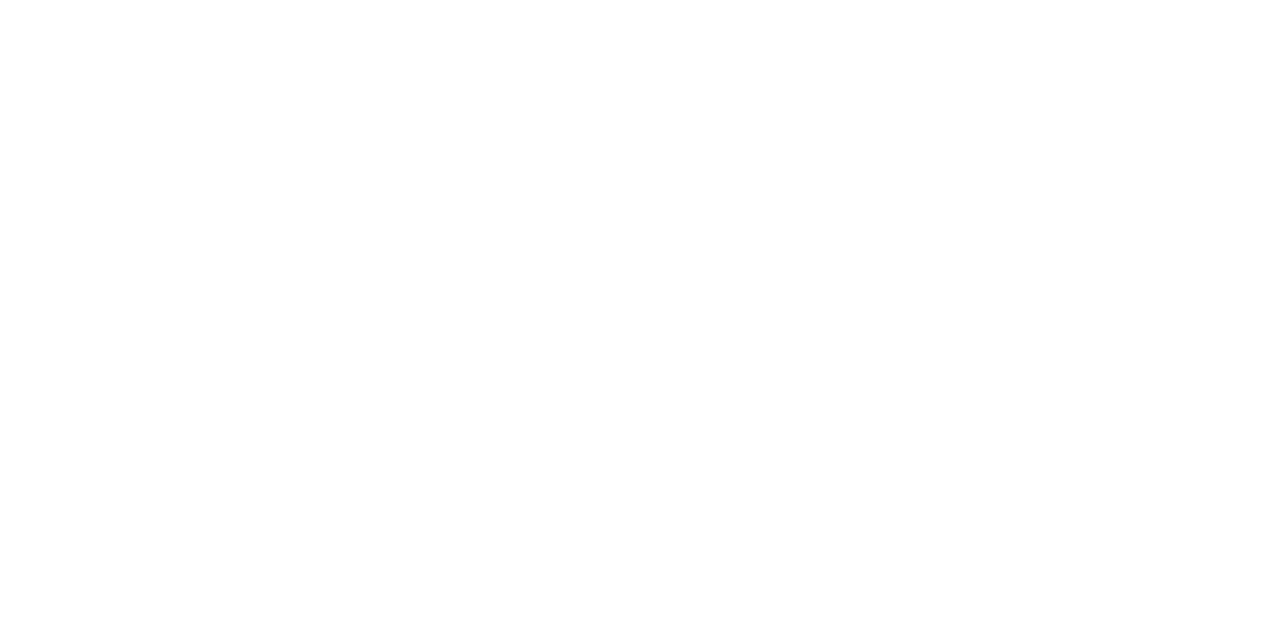
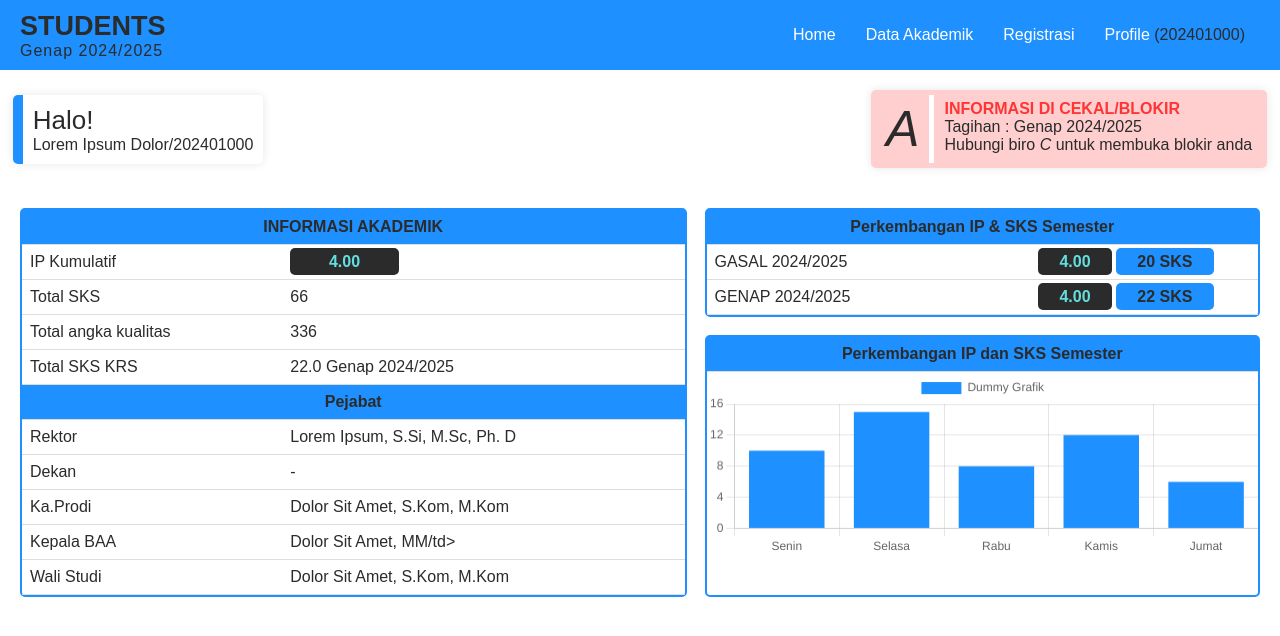
Before and after one commit to Ferddysdxcg/SIA-ssss, a plain HTML site: page dash.html in a window 1280 px wide. Drawn offline with nearby package versions, Linux system fonts and the light colour scheme.

Commit message:
dashboad utama

```diff
--- a/dash.html
+++ b/dash.html
@@ -0,0 +1,436 @@
+<!DOCTYPE html>
+<html lang="en">
+
+<head>
+    <meta charset="UTF-8">
+    <meta name="viewport" content="width=device-width, initial-scale=1.0">
+    <title>SIA - BERANDA</title>
+    <!-- <link rel="stylesheet" href="style.css"> -->
+
+    <style>
+        * {
+            box-sizing: border-box;
+            margin: 0;
+            padding: 0;
+        }
+
+        :root {
+            --primary: #1e90ff;
+            --primary-dark: #1c7ed6;
+            --bg-dark: #2b2b2b;
+            --text-light: #ffffff;
+            --muted: #cccccc;
+            --accent: #64dfdf;
+            --alert: #ffcece;
+        }
+
+        body {
+            font-family: 'Montserrat', 'Poppins', sans-serif;
+            background-color: var(--text-light);
+            color: var(--bg-dark);
+        }
+
+        html {
+            scroll-behavior: smooth;
+        }
+
+        ::selection {
+            background: var(--accent);
+            color: var(--bg-dark);
+        }
+
+        nav {
+            display: flex;
+            justify-content: space-between;
+            align-items: center;
+            background-color: var(--primary);
+            color: var(--text-light);
+            position: fixed;
+            width: 100%;
+            height: 70px;
+            padding: 15px 20px;
+            top: 0;
+            left: 0;
+            z-index: 1000;
+            transition: background-color 0.3s ease;
+        }
+
+        a {
+            text-decoration: none;
+            color: var(--bg-dark);
+        }
+
+        nav .logo h1 {
+            font-size: 27px;
+            font-weight: bold;
+            color: var(--bg-dark);
+        }
+
+        nav .logo span {
+            letter-spacing: 1px;
+            color: var(--bg-dark);
+        }
+
+        nav ul {
+            list-style: none;
+            display: flex;
+        }
+
+        nav ul li {
+            margin: 0 15px;
+        }
+
+        nav ul li a,
+        .dropdown p {
+            color: var(--text-light);
+            text-decoration: none;
+            transition: color 0.3s ease;
+        }
+
+        .dropdown p:hover {
+            color: var(--bg-dark);
+        }
+
+        /* #TODO pas masuk dropdown color berubah */
+        .dropdown p:active {
+            color: var(--bg-dark);
+        }
+
+        nav ul li a:hover {
+            color: var(--bg-dark);
+        }
+
+        .dropdown {
+            position: relative;
+            display: inline-block;
+        }
+
+        .dropdown-content {
+            display: none;
+            position: absolute;
+            background-color: var(--text-light);
+            min-width: 160px;
+            box-shadow: 0px 8px 16px 0px rgba(0, 0, 0, 0.2);
+            z-index: 1;
+        }
+
+        .dropdown-content a {
+            color: var(--bg-dark);
+            padding: 12px 16px;
+            text-decoration: none;
+            display: block;
+        }
+
+        .dropdown-content a:hover {
+            background-color: var(--bg-dark);
+            color: var(--primary-dark);
+        }
+
+        .dropdown:hover .dropdown-content {
+            display: block;
+        }
+
+        p,
+        span {
+            color: #2b2b2b;
+        }
+
+        .dashboard {
+            margin: 90px 1% auto 1%;
+            height: auto;
+        }
+
+        .t {
+            display: flex;
+            justify-content: space-between;
+            align-items: center;
+
+        }
+
+        .label-bc {
+            border-left: 10px solid var(--primary);
+            /* #NOTE : warna border sesuai jurusan */
+            padding: 10px;
+            box-shadow: 0 0 10px rgba(0, 0, 0, 0.1);
+            border-radius: 5px;
+
+        }
+
+        .breadcrumb {
+            font-size: 26px;
+        }
+
+        .block-pay {
+            display: flex;
+            flex-direction: row;
+            background-color: var(--alert);
+            padding: 5px;
+            border-radius: 5px;
+            box-shadow: 0 0 10px rgba(0, 0, 0, 0.1);
+
+            /* flex-wrap: wrap; */
+        }
+
+        .logo-alert {
+            /* background-color: #1c7ed6; */
+            flex-grow: 1;
+            font-size: 50px;
+            padding: 5px 10px;
+            /* color: yellow; */
+        }
+
+        .block-text {
+            flex-grow: 5;
+            padding: 5px 10px;
+            border-left: 5px solid var(--text-light);
+        }
+
+        table {
+            border-collapse: collapse;
+            width: 100%;
+        }
+
+        th,
+        .div4 h4 {
+            padding: 8px;
+            text-align: center;
+            background-color: var(--primary);
+            border-bottom: 1px solid #ddd;
+        }
+
+        td {
+            padding: 8px;
+            text-align: left;
+            border-bottom: 1px solid #ddd;
+            margin: 15px;
+        }
+
+        /* .info {
+            margin: 10px;
+            padding: 10px;
+            display: flex;
+            align-items: center;
+            flex-direction: row;
+            gap: 10px;
+            flex-wrap: wrap;
+        }
+
+        .info-ac {
+            border: 2px solid var(--primary);
+            border-radius: 5px;
+        } */
+
+        .info {
+            display: grid;
+            grid-template-columns: 1.2fr 1fr;
+            grid-template-rows: auto 1fr;
+            grid-template-areas:
+                "div1 div3"
+                "div1 div4";
+            gap: 18px;
+            margin: 40px 20px 20px;
+        }
+
+        .div1 {
+            grid-area: div1;
+            border: 2px solid var(--primary);
+            border-radius: 5px;
+            height: 100%;
+        }
+
+        .div3 {
+            grid-area: div3;
+            border: 2px solid var(--primary);
+            border-radius: 5px;
+        }
+
+        .div4 {
+            grid-area: div4;
+            border: 2px solid var(--primary);
+            border-radius: 5px;
+            display: flex;
+            flex-direction: column;
+            justify-content: flex-start;
+            height: 100%;
+        }
+
+        .highlight-pr {
+            background-color: var(--primary);
+            width: 100%;
+            border-radius: 5px;
+            padding: 5px 10%;
+            font-weight: bold;
+        }
+
+        .highlight-ac {
+            background-color: var(--bg-dark);
+            width: 100%;
+            border-radius: 5px;
+            padding: 5px 10%;
+            color: var(--accent);
+            font-weight: bold;
+        }
+    </style>
+</head>
+
+<body>
+    <nav>
+        <div class="logo">
+            <a href="index.html">
+                <h1>STUDENTS</h1>
+                <span>Genap 2024/2025</span>
+            </a>
+        </div>
+        <ul>
+            <li><a href="#">Home</a></li>
+
+            <li>
+                <div class="dropdown">
+                    <p>Data Akademik</p>
+                    <div class="dropdown-content">
+                        <a href="#">KRS/Rencana Studi</a>
+                        <a href="#">KHS/Hasil Studi</a>
+                        <a href="#">Daftar Nilai</a>
+                    </div>
+                </div>
+            </li>
+
+            <li><a href="#reg">Registrasi</a></li>
+
+            <li>
+                <div class="dropdown">
+                    <p>Profile <span>(202401000)</span></p>
+                    <div class="dropdown-content">
+                        <a href="#">Biodata</a>
+                        <a href="#">Ubah Password</a>
+                        <a href="#">Logout</a>
+                    </div>
+                </div>
+            </li>
+        </ul>
+    </nav>
+
+    <section class="dashboard">
+        <div class="t">
+            <div class="label-bc">
+                <div class="breadcrumb">Halo!</div>
+                <p>Lorem Ipsum Dolor/<span>202401000</span></p>
+            </div>
+            <div class="block-pay">
+                <i class="logo-alert">A</i>
+                <div class="block-text">
+                    <h4 style="color: #ff3535;">INFORMASI DI CEKAL/BLOKIR</h4>
+                    <p>Tagihan : <span>Genap 2024/2025</span></p>
+                    <p>Hubungi biro <a href="telp:nomor"><i>C</i></a> untuk membuka blokir anda</p>
+                </div>
+            </div>
+        </div>
+    </section>
+
+    <section class="info">
+        <div class="div1">
+            <table>
+                <tr>
+                    <th colspan="2">INFORMASI AKADEMIK</th>
+                </tr>
+                <tr>
+                    <td>IP Kumulatif</td>
+                    <td><span class="highlight-ac">4.00</span></td>
+                </tr>
+                <tr>
+                    <td>Total SKS</td>
+                    <td>66</td>
+                </tr>
+                <tr>
+                    <td>Total angka kualitas</td>
+                    <td>336</td>
+                </tr>
+                <tr>
+                    <td>Total SKS KRS</td>
+                    <td><span>22.0</span> Genap 2024/2025</td>
+                </tr>
+                <tr>
+                    <th colspan="2">Pejabat</th>
+                </tr>
+                <tr>
+                    <td>Rektor</td>
+                    <td>Lorem Ipsum, S.Si, M.Sc, Ph. D</td>
+                </tr>
+                <tr>
+                    <td>Dekan</td>
+                    <td>-</td>
+                </tr>
+                <tr>
+                    <td>Ka.Prodi</td>
+                    <td>Dolor Sit Amet, S.Kom, M.Kom</td>
+                </tr>
+                <tr>
+                    <td>Kepala BAA</td>
+                    <td>Dolor Sit Amet, MM/td>
+                </tr>
+                <tr>
+                    <td>Wali Studi</td>
+                    <td>Dolor Sit Amet, S.Kom, M.Kom</td>
+                </tr>
+
+            </table>
+        </div>
+
+        <div class="div3">
+            <table>
+                <tr>
+                    <th colspan="2">Perkembangan IP & SKS Semester</th>
+                </tr>
+                <tr>
+                    <td>GASAL 2024/2025</td>
+                    <td><span class="highlight-ac">4.00</span> <span class="highlight-pr">20 SKS</span></td>
+                </tr>
+                <tr>
+                    <td>GENAP 2024/2025</td>
+                    <td><span class="highlight-ac">4.00</span> <span class="highlight-pr">22 SKS</span></td>
+                </tr>
+            </table>
+        </div>
+
+
+        <div class="div4">
+            <h4>Perkembangan IP dan SKS Semester</h4>
+            <!-- Grafik dummy -->
+            <canvas id="grafikku" width="auto" height="100"></canvas>
+        </div>
+    </section>
+
+
+    <script src="https://cdn.jsdelivr.net/npm/chart.js"></script>
+    <script>
+        const ctx = document.getElementById('grafikku').getContext('2d');
+        new Chart(ctx, {
+            type: 'bar',
+            data: {
+                labels: ['Senin', 'Selasa', 'Rabu', 'Kamis', 'Jumat'],
+                datasets: [{
+                    label: 'Dummy Grafik',
+                    data: [10, 15, 8, 12, 6],
+                    backgroundColor: '#1e90ff'
+                }]
+            },
+            options: {
+                responsive: true,
+                scales: {
+                    y: { beginAtZero: true }
+                }
+            }
+        });
+    </script>
+
+
+</body>
+
+</html>
+
+
+<!-- masalah
+1. apa harus bungkus kiri kanan di flex?
+# TODO : Tooltip
+# TODO : atur height width
+-->
--- a/style.css
+++ b/style.css
@@ -5,18 +5,18 @@
 }
 
 :root {
-    --color-primary: #1e90ff;
-    --color-primary-dark: #1c7ed6;
-    --color-bg-dark: #2b2b2b;
-    --color-text-light: #ffffff;
-    --color-muted: #cccccc;
-    --color-accent: #64dfdf;
+    --primary: #1e90ff;
+    --primary-dark: #1c7ed6;
+    --bg-dark: #2b2b2b;
+    --text-light: #ffffff;
+    --muted: #cccccc;
+    --accent: #64dfdf;
 }
 
 body {
     font-family: 'Montserrat', 'Poppins', sans-serif;
-    background-color: var(--color-bg-dark);
-    color: var(--color-text-light);
+    background-color: var(--bg-dark);
+    color: var(--text-light);
 }
 
 html {
@@ -24,8 +24,8 @@ html {
 }
 
 ::selection {
-    background: var(--color-accent);
-    color: var(--color-bg-dark);
+    background: var(--accent);
+    color: var(--bg-dark);
 }
 
 nav {
@@ -33,7 +33,7 @@ nav {
     justify-content: space-between;
     align-items: center;
     background-color: transparent;
-    color: var(--color-text-light);
+    color: var(--text-light);
     position: fixed;
     width: 100%;
     padding: 15px 20px;
@@ -45,21 +45,22 @@ nav {
 
 a {
     text-decoration: none;
+    color: var(--text-light);
 }
 
 nav.scrolled {
-    background-color: rgba(43, 43, 43, 0.92); /* var(--color-bg-dark) + opacity */
+    background-color: rgba(43, 43, 43, 0.92); /* var(--bg-dark) + opacity */
 }
 
 nav .logo h1 {
     font-size: 24px;
     font-weight: bold;
-    color: var(--color-primary);
+    color: var(--primary);
 }
 
 nav .logo span {
     letter-spacing: 10px;
-    color: var(--color-accent);
+    color: var(--accent);
 }
 
 nav ul {
@@ -72,32 +73,32 @@ nav ul li {
 }
 
 nav ul li a {
-    color: var(--color-text-light);
+    color: var(--text-light);
     text-decoration: none;
     transition: color 0.3s ease;
 }
 
 nav ul li a:hover {
-    color: var(--color-accent);
+    color: var(--accent);
 }
 
 .badge {
     display: inline-block;
     width: 10px;
     height: 10px;
-    background-color: var(--color-accent);
+    background-color: var(--accent);
     border-radius: 50%;
     margin-right: 6px;
 }
 
 section.hero {
     position: relative;
-    background-color: var(--color-bg-dark);
+    background-color: var(--bg-dark);
     height: 100vh;
     display: flex;
     justify-content: center;
     align-items: center;
-    color: var(--color-text-light);
+    color: var(--text-light);
     text-align: center;
     padding: 5%;
     overflow: hidden;
@@ -129,7 +130,7 @@ section.hero::before {
 .hero-left h1 {
     position: relative;
     z-index: 1;
-    color: var(--color-text-light);
+    color: var(--text-light);
     text-shadow: 0 2px 8px rgba(30,30,30,0.18);
     font-size: 2.8rem;
     font-weight: 700;
@@ -142,8 +143,8 @@ section.hero::before {
 }
 
 .hero-left .highlight {
-    color: var(--color-bg-dark);
-    background-color: var(--color-accent);
+    color: var(--bg-dark);
+    background-color: var(--accent);
     font-weight: 700;
     padding: 6px 16px 2px 16px; /* padding atas lebih besar */
     border-radius: 8px;
@@ -169,8 +170,8 @@ section.hero h1 {
 }
 
 .login {
-    color: var(--color-bg-dark);
-    background-color: var(--color-text-light);
+    color: var(--bg-dark);
+    background-color: var(--text-light);
     box-shadow: 0 2px 10px rgba(30, 144, 255, 0.08);
     border-radius: 8px;
     padding: 30px;
@@ -189,21 +190,21 @@ form {
 
 form h2 {
     text-align: center;
-    color: var(--color-primary-dark);
+    color: var(--primary-dark);
 }
 
 input {
     padding: 10px;
     font-size: 16px;
     width: 100%;
-    border: 1px solid var(--color-muted);
+    border: 1px solid var(--muted);
     border-radius: 4px;
-    background: var(--color-muted);
-    color: var(--color-bg-dark);
+    background: var(--muted);
+    color: var(--bg-dark);
 }
 
 input:focus {
-    border-color: var(--color-primary);
+    border-color: var(--primary);
     outline: none;
 }
 
@@ -211,8 +212,8 @@ button {
     padding: 10px;
     font-size: 16px;
     width: 100%;
-    background-color: var(--color-primary);
-    color: var(--color-text-light);
+    background-color: var(--primary);
+    color: var(--text-light);
     border: none;
     border-radius: 4px;
     cursor: pointer;
@@ -221,7 +222,7 @@ button {
 }
 
 button:hover {
-    background-color: var(--color-primary-dark);
+    background-color: var(--primary-dark);
 }
 
 .line {
@@ -229,7 +230,7 @@ button:hover {
     width: 50%;
     height: 2px;
     border-radius: 5px;
-    background-color: var(--color-muted);
+    background-color: var(--muted);
 }
 
 
@@ -263,18 +264,18 @@ section.news {
 .news-ac,
 .news-uang,
 .news-mhs {
-    background-color: var(--color-muted);
-    color: var(--color-bg-dark);
+    background-color: var(--muted);
+    color: var(--bg-dark);
     border-radius: 5px;
     max-width: 500px;
     max-height: 700px;
 }
 
 .news h1 {
-    background-color: var(--color-primary-dark);
+    background-color: var(--primary-dark);
     border-radius: 5px 5px 0 0;
     padding: 5px;
-    color: var(--color-text-light);
+    color: var(--text-light);
 }
 
 .isi-news-ac,
@@ -285,14 +286,14 @@ section.news {
 
 hr {
     border: none;
-    border-top: 1.5px solid var(--color-primary-dark);
+    border-top: 1.5px solid var(--primary-dark);
     margin: 16px 0;
     opacity: 0.15;
 }
 
 section.footer {
-    color: var(--color-bg-dark);
-    background-color: var(--color-muted); /* lebih kontras dan tetap palet */
+    color: var(--bg-dark);
+    background-color: var(--muted); /* lebih kontras dan tetap palet */
     display: flex;
     justify-content: space-between;
     align-items: center;
@@ -316,12 +317,42 @@ section.footer .social-media {
 }
 
 section.footer .social-media a {
-    color: var(--color-bg-dark);
+    color: var(--bg-dark);
     text-decoration: none;
     font-weight: 500;
     transition: color 0.2s;
 }
 
 section.footer .social-media a:hover {
-    color: var(--color-primary);
+    color: var(--primary);
 }
+
+.dropdown {
+  position: relative;
+  display: inline-block;
+}
+
+.dropdown-content {
+  display: none;
+  position: absolute;
+  background-color: var(--muted);
+  min-width: 160px;
+  box-shadow: 0px 8px 16px 0px rgba(0,0,0,0.2);
+  z-index: 1;
+}
+
+.dropdown-content a {
+  color: var(--bg-dark);
+  padding: 12px 16px;
+  text-decoration: none;
+  display: block;
+}
+
+.dropdown-content a:hover {
+    background-color: var(--bg-dark);
+    color: var(--primary-dark);
+}
+
+.dropdown:hover .dropdown-content {
+  display: block;
+}
```
